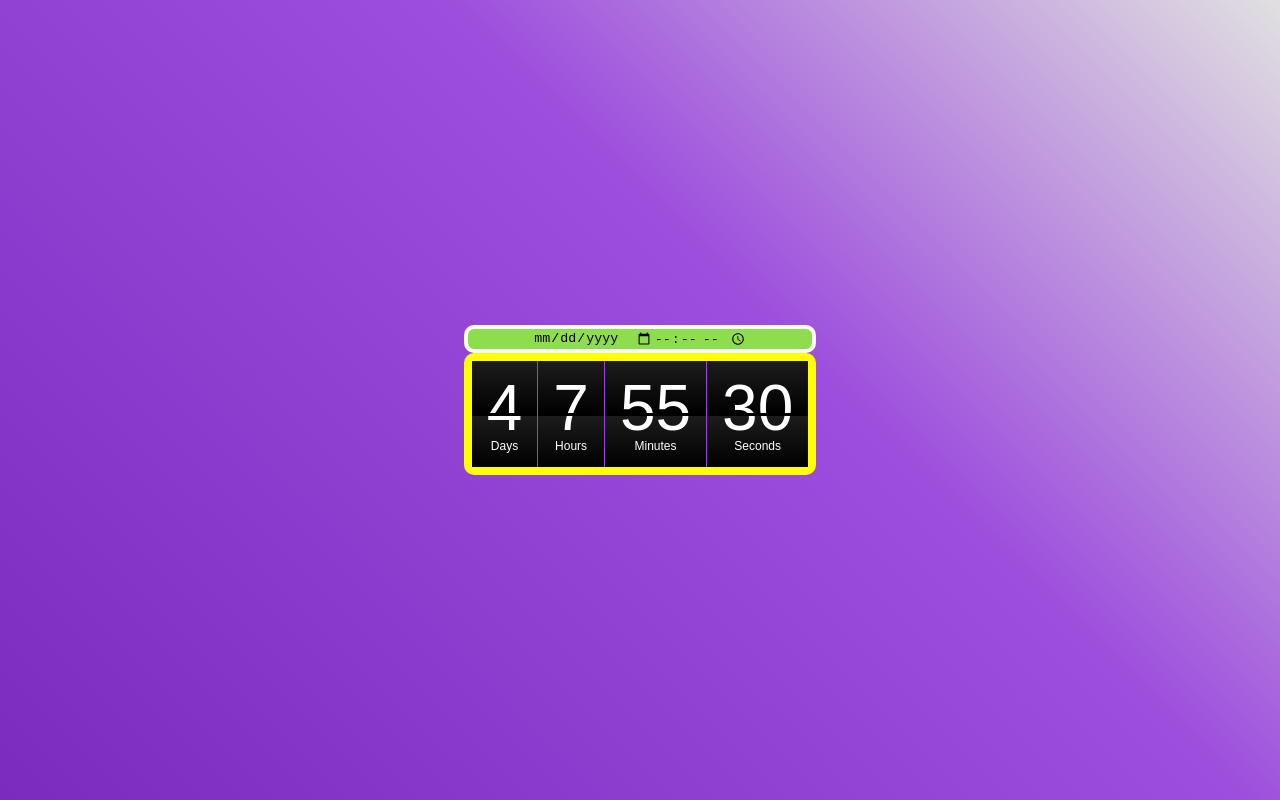
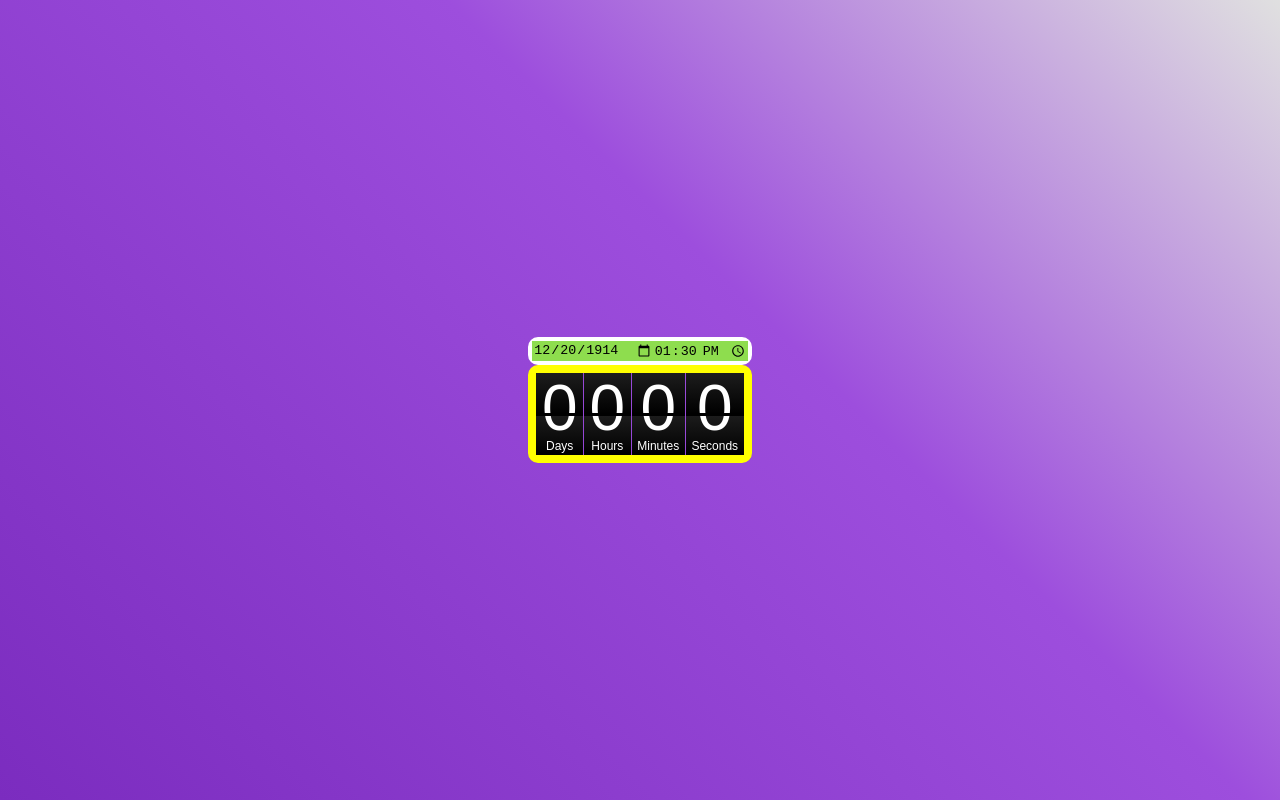
Before and after one commit to AshtonHarvey/Countdown-timer, a website built with Parcel: page index.html in a window 1280 px wide. Built offline with nearby package versions, Linux system fonts and the light colour scheme.

Commit message:
date input now functioning
finished implementing a basic date input  for the user to create their own count down.

```diff
--- a/index.html
+++ b/index.html
@@ -18,10 +18,16 @@
           type="date"
           name="input-date"
           id="input-date"
-          value="1914-12-20 08:30:45"
+          value="1914-12-20"
         />
         <!--Time input-->
-        <input class="input" type="time" name="input-time" id="input-time" />
+        <input
+          class="input"
+          type="time"
+          name="input-time"
+          id="input-time"
+          value="13:30"
+        />
       </div>
 
       <!--days-->
--- a/src/index.js
+++ b/src/index.js
@@ -3,9 +3,29 @@ const counterHours = document.getElementById("hours");
 const counterMinutes = document.getElementById("minutes");
 const counterSeconds = document.getElementById("seconds");
 const timerDirection = document.getElementById("timer-direction");
+const inputDate = document.getElementById("input-date");
+const inputTime = document.getElementById("input-time");
+
+let countDownDate = new Date("march 9, 2022 19:00:00").getTime();
+
+inputDate.addEventListener("change", () => {
+  updateTimeDate();
+});
+inputTime.addEventListener("change", () => {
+  updateTimeDate();
+});
+
+function updateTimeDate() {
+  //take in date and time inpout and create/ update the date use for count down
+  //console.log("change date is working");
+  if (inputDate == null || inputTime == null) {
+    console.log("missing date or time");
+  } else {
+    countDownDate = new Date(`${inputDate.value} ${inputTime.value}`);
+  }
+}
 
 //store time till date as milliseconds
-let countDownDate = new Date("march 9, 2022 19:00:00").getTime();
 
 let t = setInterval(() => {
   //store current date and time
@@ -23,12 +43,12 @@ let t = setInterval(() => {
   //check if count down is finished
   //use < for extra second to see clock at all 0. otherwise use <=
   if (distance < 0) {
-    //use clearinterval(t) to stop the count.
-    //to not stop dont clear and * by -1 to keep time past point
-    days *= -1;
-    hours *= -1;
-    minutes *= -1;
-    seconds *= -1;
+    //use to stop the count.
+    //clearinterval(t);
+    days = 0;
+    hours = 0;
+    minutes = 0;
+    seconds = 0;
   }
 
   //Display results in place holder element
@@ -36,5 +56,4 @@ let t = setInterval(() => {
   counterHours.innerHTML = `${hours}`;
   counterMinutes.innerHTML = `${minutes}`;
   counterSeconds.innerHTML = `${seconds}`;
-  console.log(`${days}`);
 }, 1000);
--- a/src/scss/styles.scss
+++ b/src/scss/styles.scss
@@ -29,7 +29,7 @@ body {
 .background-squares-container {
   position: relative;
   background-color: black;
-  padding: 15px;
+  padding: 3px;
 }
 
 .squares-grid {
```
